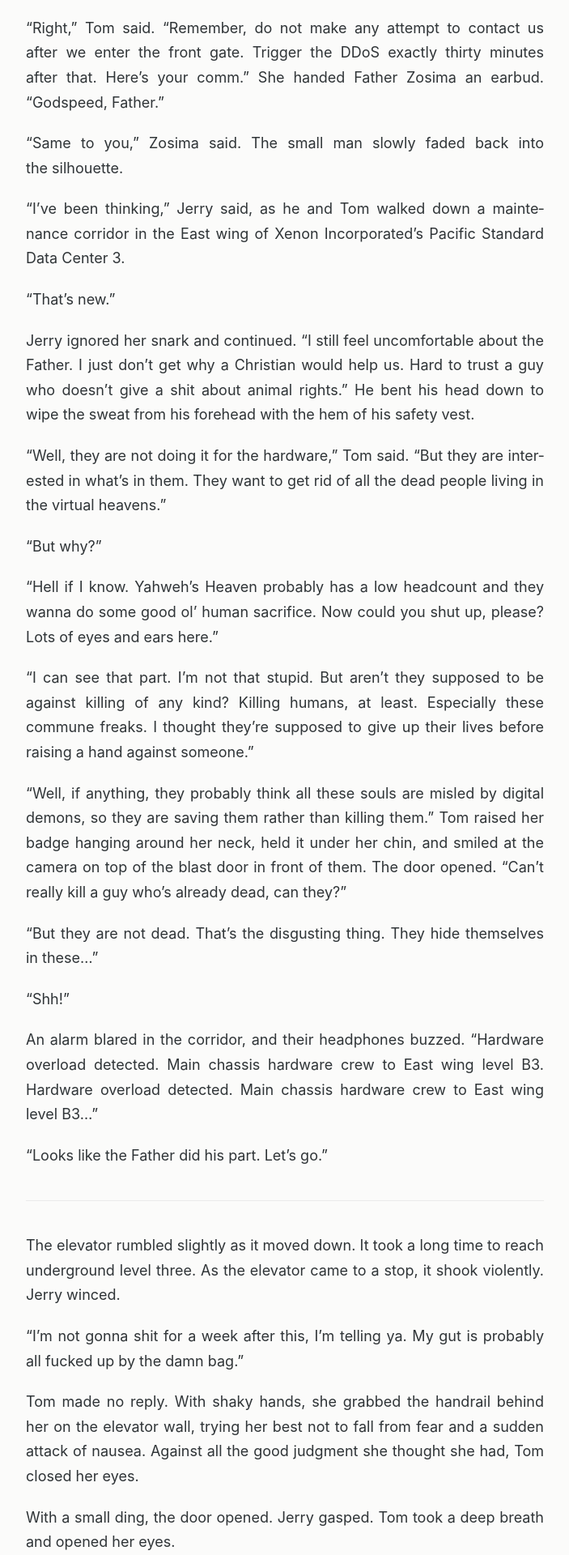
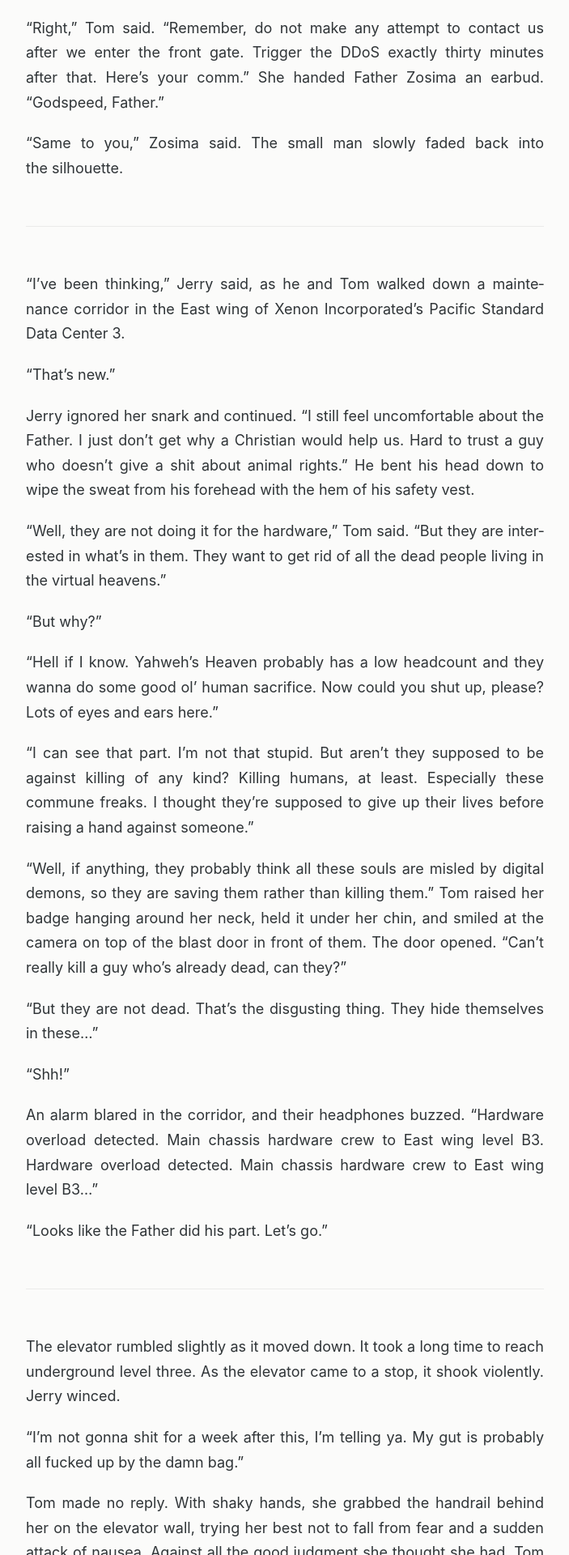
Before and after one commit to chc012/chc012.github.io, a Jekyll site: the page built from _posts/2026-11-03-euthanasia.md, in a window 1280 px wide. Shown: the part 914-2834 px from the top of the page at 81% size, without its empty margins (288-991 px from the left). Built offline with Jekyll 4.4.1, drawn with Linux system fonts in a browser that asks for light colours.

Commit message:
Add missing scene break, give section breaks more room
The street-corner-to-corridor cut needed a break too. Also widened the
post-body hr margin (2.5rem -> 3.5rem) so scene breaks read as more
deliberate pauses.

```diff
--- a/_layouts/default.html
+++ b/_layouts/default.html
@@ -200,7 +200,7 @@
   .post-body hr {
     border: none;
     border-top: 1px solid #eaeaea;
-    margin: 2.5rem 0;
+    margin: 3.5rem 0;
   }
   code {
     font-family: ui-monospace, "SF Mono", "JetBrains Mono", Menlo, Consolas, monospace;
--- a/_posts/2026-11-03-euthanasia.md
+++ b/_posts/2026-11-03-euthanasia.md
@@ -20,6 +20,8 @@ The silhouette turned into a short, skinny old man in an oversized raincoat. "Ar
 "Right," Tom said. "Remember, do not make any attempt to contact us after we enter the front gate. Trigger the DDoS exactly thirty minutes after that. Here's your comm." She handed Father Zosima an earbud. "Godspeed, Father."
 
 "Same to you," Zosima said. The small man slowly faded back into the silhouette.
+
+* * *
 
 "I've been thinking," Jerry said, as he and Tom walked down a maintenance corridor in the East wing of Xenon Incorporated's Pacific Standard Data Center 3.
 
```
